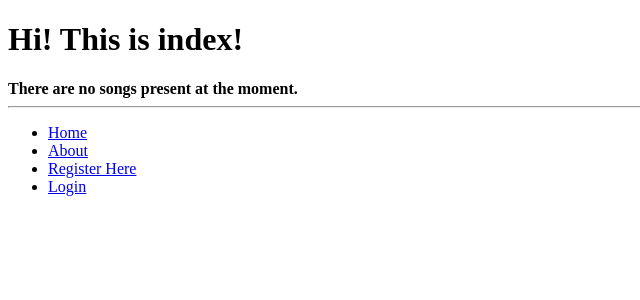
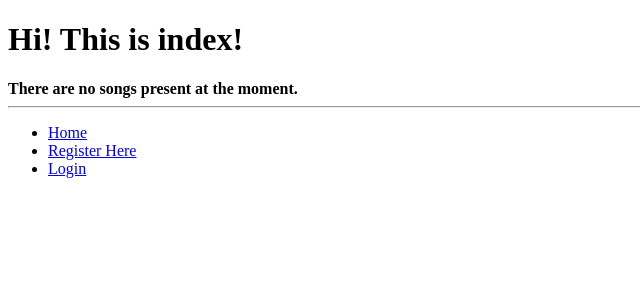
Before and after one commit to ilstam/guitarchords, a Django app: page /chords/ in a window 1280 px wide. Shown: the top 300 px of the page, without its empty margins (0-640 px from the left). Run offline with Django 3.2, Linux system fonts and the light colour scheme; data that the repository does not hold is empty.

Commit message:
remove about view

```diff
--- a/chords/templates/chords/base.html
+++ b/chords/templates/chords/base.html
@@ -14,7 +14,6 @@
         <div>
             <ul>
                 <li><a href="{% url 'chords:index' %}">Home</a></li>
-                <li><a href="{% url 'chords:about' %}">About</a></li>
                 {% if user.is_authenticated %}
                     <li><a href="{% url 'chords:user_bookmarks' %}">My bookmarks</a></li>
                     <li><a href="{% url 'auth_logout' %}?next=/chords/">Logout</a></li>
--- a/chords/urls.py
+++ b/chords/urls.py
@@ -11,5 +11,4 @@ urlpatterns = [
     url(r'^verify_song/$', views.verify_song, name='verify_song'),
     url(r'^song_submitted/$', views.song_submitted, name='song_submitted'),
     url(r'^user/bookmarks/$', views.user_bookmarks, name='user_bookmarks'),
-    url(r'^about/$', views.about, name='about'),
 ]
--- a/chords/views.py
+++ b/chords/views.py
@@ -77,6 +77,3 @@ def user_bookmarks(request):
     bookmarks = Bookmark.objects.filter(user=user, song__published=True).order_by('song__artist__name', 'song__title')
     songs = [bookmark.song for bookmark in bookmarks]
     return render(request, 'chords/user_bookmarks.html', {'songs' : songs})
-
-def about(request):
-    return render(request, 'chords/about.html', {})
```
